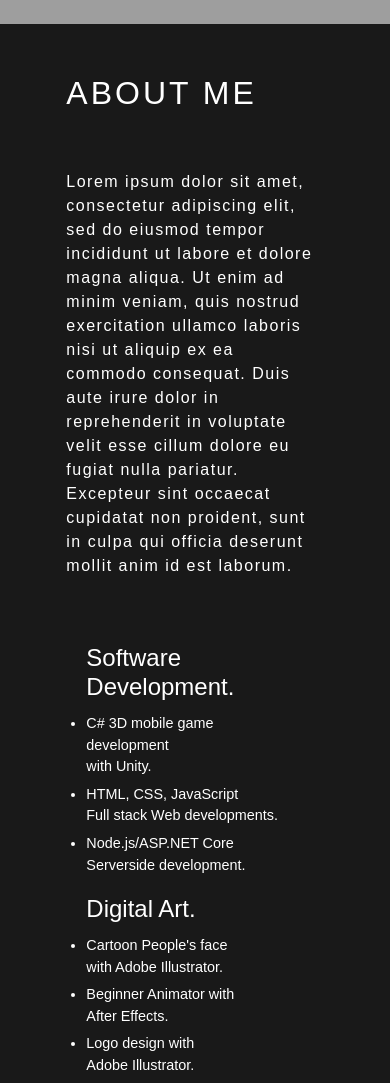
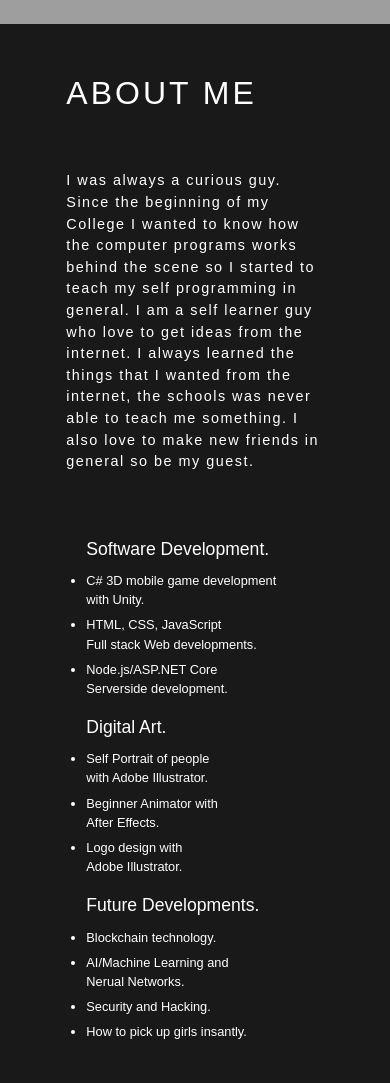
Before and after one commit to uitwaaien6/My-Personal-Website, a plain HTML site: page index.html in a window 390 px wide. Shown: the part 820-1903 px from the top of the page. Drawn offline with nearby package versions, Linux system fonts and the light colour scheme; grey boxes are pictures that could not be loaded.

Commit message:
about me about-me-table-rows updated

```diff
--- a/css/main.css
+++ b/css/main.css
@@ -202,6 +202,21 @@ header {
     }
 }
 
+@media only screen and (max-width: 1400px) {
+    .about-me-content {
+        font-size: 0.9em;
+    }
+
+    .about-me-table-row h4 {
+        font-size: 1.1em;
+    }
+
+    .about-me-table-row li {
+        padding: 3px 0px;
+        font-size: 0.8em;
+    }
+}
+
 @media only screen and (max-width: 1300px) {
     #contact-me {
         margin-left: 18rem;
@@ -216,7 +231,7 @@ header {
     }
 
     .about-me-table-row {
-        padding-right: 20px;
+        padding-right: 40px;
     }
 }
 
@@ -235,9 +250,7 @@ header {
         padding-right: 20px;
     }
 
-    .about-me-table-row {
-        display: block;
-    }
+
 }
 
 @media only screen and (max-width: 1100px) {
@@ -252,7 +265,6 @@ header {
 }
 
 @media only screen and (max-width: 990px) {
-
     header {
         padding: 0px 10px;
         background-color: white;
@@ -284,7 +296,16 @@ header {
     }
 
     .about-me-container {
-        height: 80rem;
+        height: 60rem;
+    }
 
+    .about-me-table-row {
+        display: block;
     }
 }
+
+@media only screen and (max-width: 650px) {
+    .about-me-container {
+        height: 70rem;
+    }
+}
--- a/index.html
+++ b/index.html
@@ -74,7 +74,7 @@
 
                     <div class="about-me-content">
                         <p>
-                            Lorem ipsum dolor sit amet, consectetur adipiscing elit, sed do eiusmod tempor incididunt ut labore et dolore magna aliqua. Ut enim ad minim veniam, quis nostrud exercitation ullamco laboris nisi ut aliquip ex ea commodo consequat. Duis aute irure dolor in reprehenderit in voluptate velit esse cillum dolore eu fugiat nulla pariatur. Excepteur sint occaecat cupidatat non proident, sunt in culpa qui officia deserunt mollit anim id est laborum.
+                            I was always a curious guy. Since the beginning of my College I wanted to know how the computer programs works behind the scene so I started to teach my self programming in general. I am a self learner guy who love to get ideas from the internet. I always learned the things that I wanted from the internet, the schools was never able to teach me something. I also love to make new friends in general so be my guest.
                         </p>
                     </div>
                     <div class="about-me-table">
@@ -91,7 +91,7 @@
                         <div class="about-me-table-row">
                             <h4>Digital Art.</h4>
                             <ul>
-                                <li>Cartoon People's face <br> with Adobe Illustrator.</li>
+                                <li>Self Portrait of people <br> with Adobe Illustrator.</li>
                                 <li>Beginner Animator with <br> After Effects.</li>
                                 <li>Logo design with <br> Adobe Illustrator.</li>
                             </ul>
--- a/js/UserInterface.js
+++ b/js/UserInterface.js
@@ -46,10 +46,10 @@ class UserInterface {
 
         function minifyHeader() {
             const pageYPos = window.pageYOffset;
-            if (pageYPos > 30) {
+            if (pageYPos > 70) {
                 $('header').addClass('header-scroll');
                 $('.global-nav').find('a').css('color', 'black');
-            } else if (pageYPos < 30 && window.innerWidth >= 992) {
+            } else if (pageYPos < 70 && window.innerWidth >= 992) {
                 $('header').removeClass('header-scroll');
                 $('.global-nav').find('a').css('color', 'white');
             }
```
